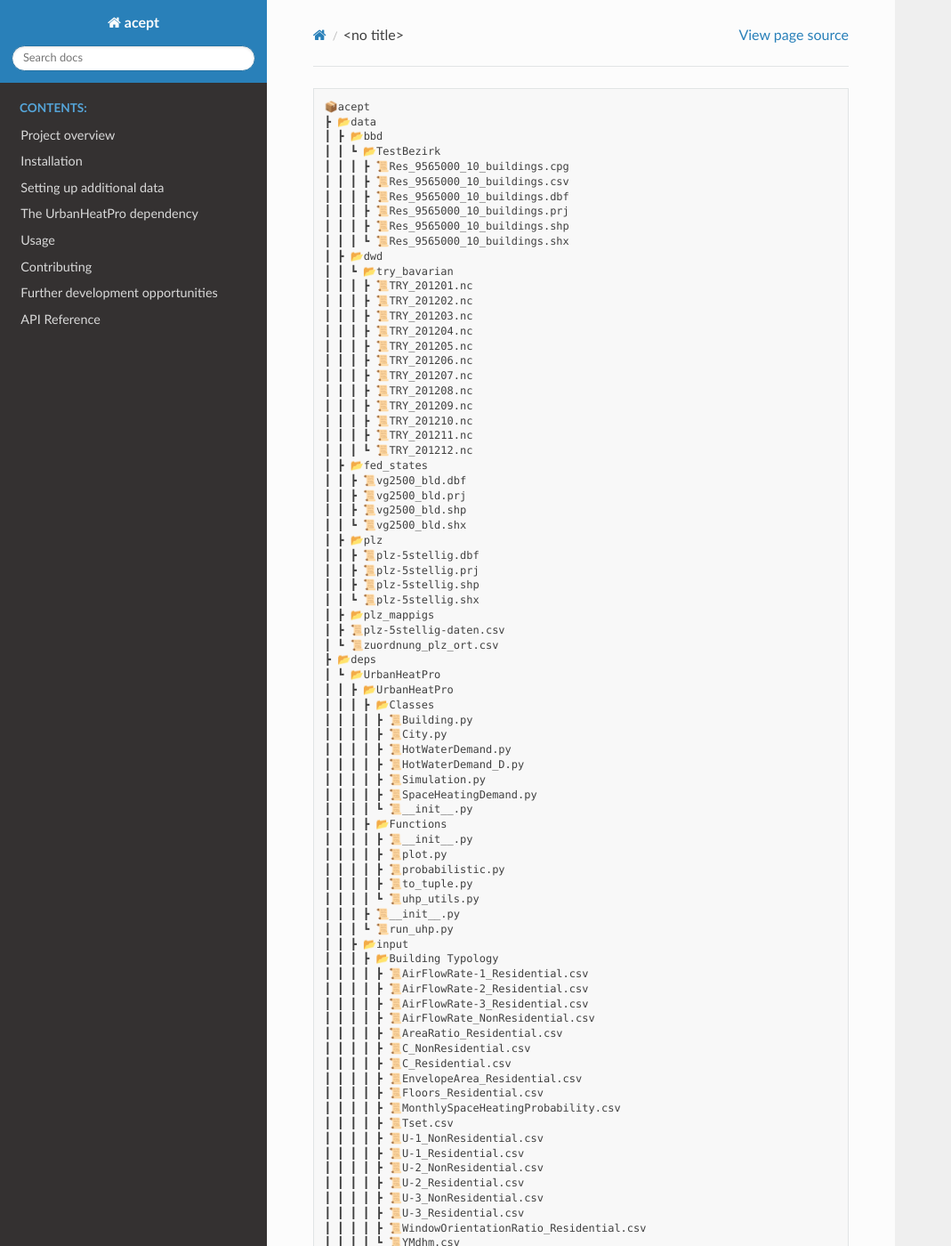
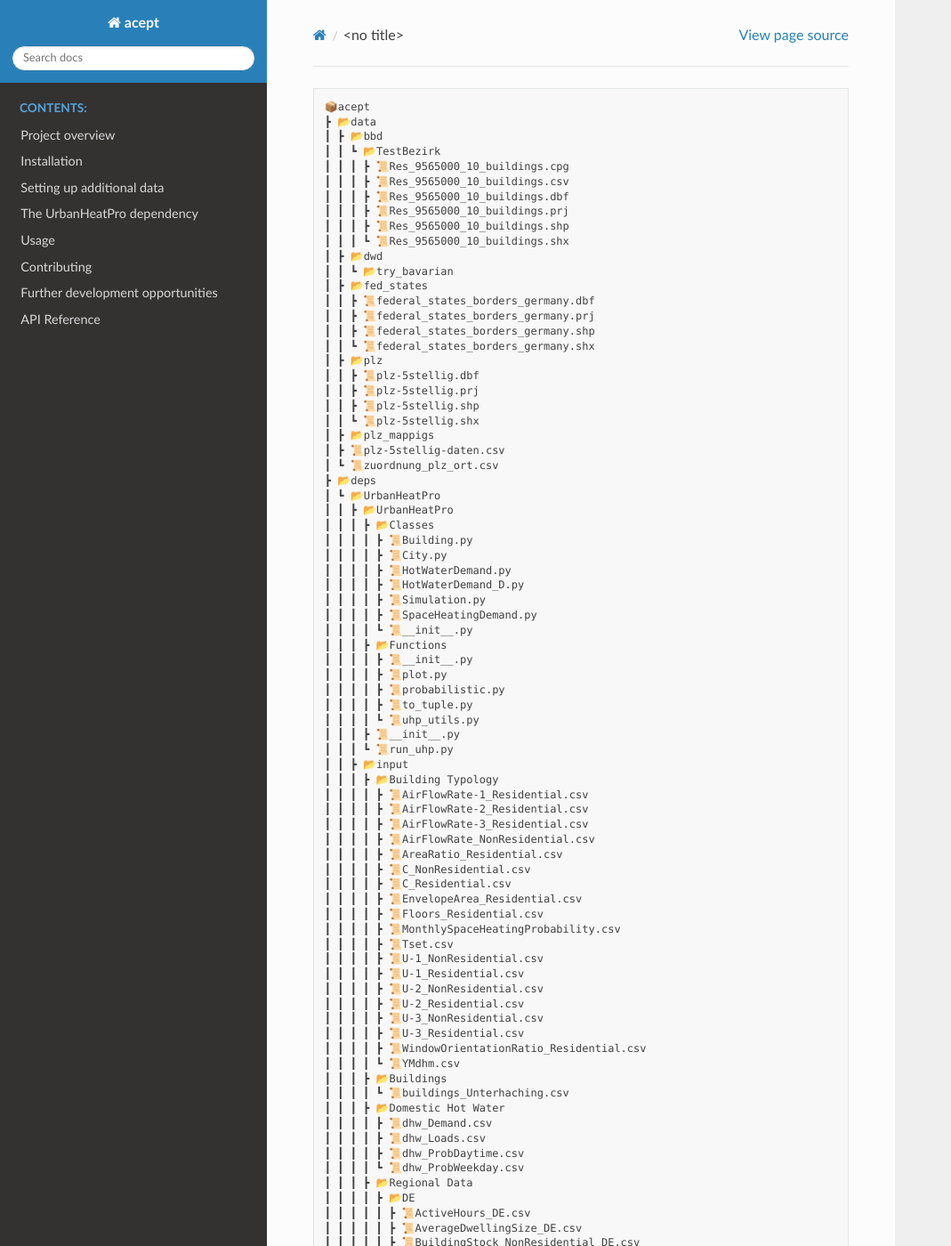
Before and after one commit to VeraKowalczuk/acept, a Sphinx documentation site: the page built from docs/source/file_trees/acept_tree.rst, in a window 1280 px wide and 1400 px high. Shown: the whole window at 89% size, without its empty margins (0-1069 px from the left). Built offline with Sphinx 7.4.7 and the Read the Docs theme 2.0.0, drawn with Linux system fonts in a browser that asks for light colours; nearby versions of some CDN libraries; some web fonts are replaced; library files that are not in the unit come from our copies; some of the changed text lies outside the part shown.

Commit message:
Rename federal states files to better name

```diff
--- a/docs/source/file_trees/acept_tree.rst
+++ b/docs/source/file_trees/acept_tree.rst
@@ -15,23 +15,11 @@
     ┃ ┃ ┃ ┗ 📜Res_9565000_10_buildings.shx
     ┃ ┣ 📂dwd
     ┃ ┃ ┗ 📂try_bavarian
-    ┃ ┃ ┃ ┣ 📜TRY_201201.nc
-    ┃ ┃ ┃ ┣ 📜TRY_201202.nc
-    ┃ ┃ ┃ ┣ 📜TRY_201203.nc
-    ┃ ┃ ┃ ┣ 📜TRY_201204.nc
-    ┃ ┃ ┃ ┣ 📜TRY_201205.nc
-    ┃ ┃ ┃ ┣ 📜TRY_201206.nc
-    ┃ ┃ ┃ ┣ 📜TRY_201207.nc
-    ┃ ┃ ┃ ┣ 📜TRY_201208.nc
-    ┃ ┃ ┃ ┣ 📜TRY_201209.nc
-    ┃ ┃ ┃ ┣ 📜TRY_201210.nc
-    ┃ ┃ ┃ ┣ 📜TRY_201211.nc
-    ┃ ┃ ┃ ┗ 📜TRY_201212.nc
     ┃ ┣ 📂fed_states
-    ┃ ┃ ┣ 📜vg2500_bld.dbf
-    ┃ ┃ ┣ 📜vg2500_bld.prj
-    ┃ ┃ ┣ 📜vg2500_bld.shp
-    ┃ ┃ ┗ 📜vg2500_bld.shx
+    ┃ ┃ ┣ 📜federal_states_borders_germany.dbf
+    ┃ ┃ ┣ 📜federal_states_borders_germany.prj
+    ┃ ┃ ┣ 📜federal_states_borders_germany.shp
+    ┃ ┃ ┗ 📜federal_states_borders_germany.shx
     ┃ ┣ 📂plz
     ┃ ┃ ┣ 📜plz-5stellig.dbf
     ┃ ┃ ┣ 📜plz-5stellig.prj
```
Also changed, not shown: 9 other files.
